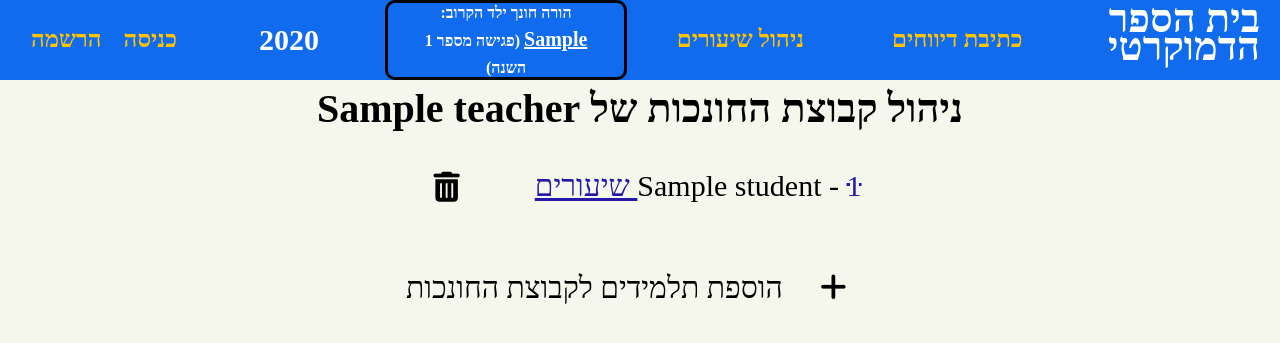
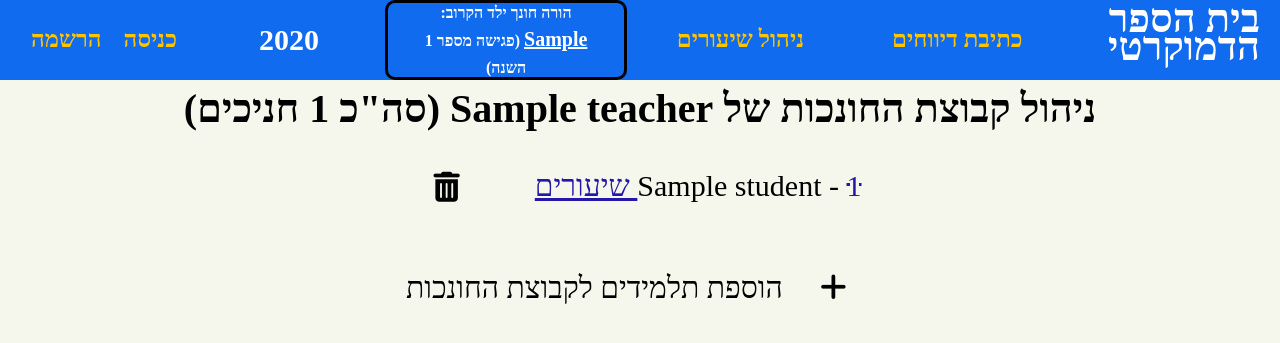
Before and after one commit to alonaviv/profile, a Django app: template templates/class_manager/manage_homeroom.html in a window 1280 px wide. Shown: the top 343 px of the page. Run offline with Django 3.2, Linux system fonts and the light colour scheme; the template is opened without the code that fills it: most values are stand-ins (such as "Sample title", 1, 10 or a date in 2020); some libraries are stand-ins or nearby versions.

Commit message:
Show the total number of homeroom students in the manage homeroom title

```diff
--- a/templates/class_manager/manage_homeroom.html
+++ b/templates/class_manager/manage_homeroom.html
@@ -3,7 +3,7 @@
 {% block content %}
 
 
-<h1>ניהול קבוצת החונכות של {{teacher}}</h1>
+<h1>ניהול קבוצת החונכות של {{teacher}} (סה"כ {{teacher.student_set.count}} חניכים)</h1>
 
 <div class="items_list">
   <!-- If you want to add numbers here, you need to use a counter - ol doesn't work within flexbox -->
```
